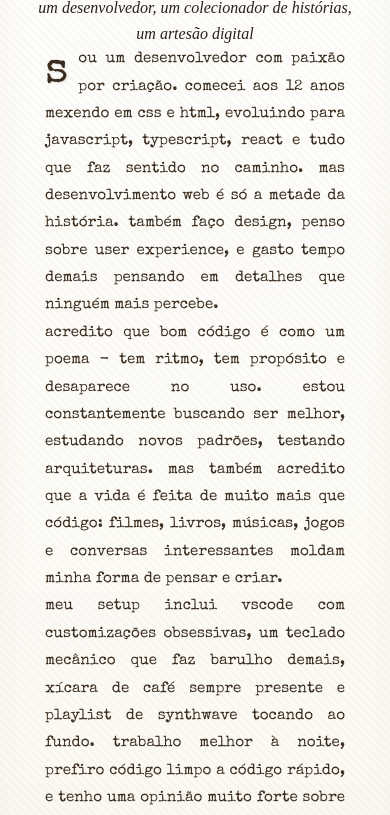
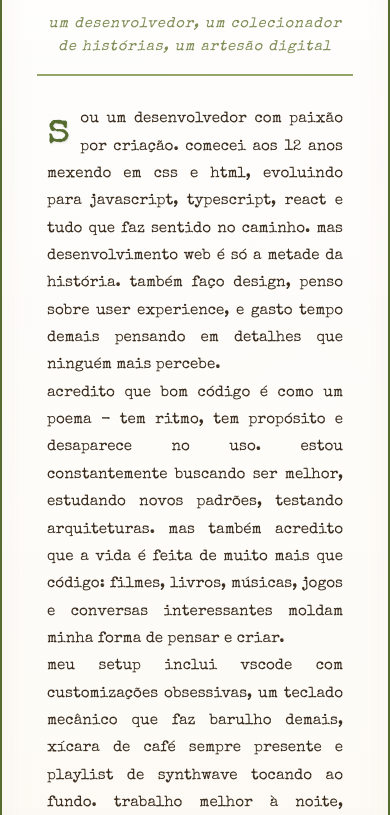
Before and after one commit to lorissette13/jornal_retro, a website: page pages/quem-sou.html in a window 390 px wide. Shown: the part 91-906 px from the top of the page. Drawn offline with nearby package versions, Linux system fonts and the light colour scheme.

Commit message:
refactor: centralizar layout e estilos de body em módulo único layout.css

```diff
--- /dev/null
+++ b/assets/css/layout.css
@@ -0,0 +1,267 @@
+/* ==========================================================================
+   MÓDULO GLOBAL DE LAYOUT - ESTILOS PADRONIZADOS PARA TODAS AS PÁGINAS
+   ========================================================================== */
+
+/* RESET E BASE GLOBAL */
+* {
+    margin: 0;
+    padding: 0;
+    box-sizing: border-box;
+}
+
+html {
+    scroll-behavior: smooth;
+}
+
+/* BODY - FUNDO E TEXTURA ÚNICA */
+body {
+    font-family: 'Times New Roman', serif;
+    font-size: 16px;
+    line-height: 1.6;
+    color: #2a2018;
+    background: var(--color-bg-cream);
+    background-image:
+        radial-gradient(circle at 20% 30%, rgba(85, 107, 47, 0.08) 0%, transparent 40%),
+        radial-gradient(circle at 80% 70%, rgba(126, 140, 84, 0.06) 0%, transparent 40%),
+        linear-gradient(to bottom,
+            rgba(245, 240, 232, 0.95) 0%,
+            rgba(240, 230, 210, 0.9) 30%,
+            rgba(250, 245, 235, 0.95) 70%,
+            rgba(245, 240, 232, 0.98) 100%);
+    min-height: 100vh;
+    position: relative;
+}
+
+body::before {
+    content: '';
+    position: fixed;
+    top: 0;
+    left: 0;
+    width: 100%;
+    height: 100%;
+    background-image:
+        radial-gradient(circle at 20% 30%, rgba(85, 107, 47, 0.08) 0%, transparent 40%),
+        radial-gradient(circle at 80% 70%, rgba(126, 140, 84, 0.06) 0%, transparent 40%),
+        linear-gradient(to bottom,
+            rgba(245, 240, 232, 0.95) 0%,
+            rgba(240, 230, 210, 0.9) 30%,
+            rgba(250, 245, 235, 0.95) 70%,
+            rgba(245, 240, 232, 0.98) 100%);
+    background-attachment: fixed;
+    z-index: -2;
+    pointer-events: none;
+}
+
+/* TEXTURA DE PAPEL GLOBAL */
+body::after {
+    content: '';
+    position: fixed;
+    top: 0;
+    left: 0;
+    width: 100%;
+    height: 100%;
+    background-image:
+        repeating-linear-gradient(
+            0deg,
+            transparent,
+            transparent 1px,
+            rgba(126, 140, 84, 0.02) 1px,
+            rgba(126, 140, 84, 0.02) 2px
+        ),
+        repeating-linear-gradient(
+            90deg,
+            transparent,
+            transparent 1px,
+            rgba(126, 140, 84, 0.02) 1px,
+            rgba(126, 140, 84, 0.02) 2px
+        );
+    background-size: 20px 20px;
+    z-index: -1;
+    pointer-events: none;
+    opacity: 0.3;
+}
+
+/* CONTAINER PRINCIPAL - PADRÃO PARA TODAS AS PÁGINAS */
+.container {
+    max-width: 1200px;
+    margin: 0 auto;
+    padding: 30px 40px;
+    background: linear-gradient(
+        to bottom,
+        rgba(255, 255, 255, 0.95),
+        rgba(250, 245, 235, 0.98),
+        rgba(255, 255, 255, 0.95)
+    );
+    border: 3px double var(--color-accent-olive);
+    border-radius: 0;
+    box-shadow:
+        0 0 50px rgba(85, 107, 47, 0.15),
+        inset 0 0 30px rgba(245, 240, 232, 0.8);
+    position: relative;
+    overflow: hidden;
+}
+
+.container::before {
+    content: '';
+    position: absolute;
+    top: 0;
+    left: 0;
+    width: 100%;
+    height: 2px;
+    background: linear-gradient(90deg, transparent, var(--color-accent-sage), transparent);
+    z-index: 1;
+}
+
+.container::after {
+    content: '';
+    position: absolute;
+    bottom: 0;
+    left: 0;
+    width: 100%;
+    height: 2px;
+    background: linear-gradient(90deg, transparent, var(--color-accent-sage), transparent);
+    z-index: 1;
+}
+
+/* HEADER GLOBAL */
+header, .header {
+    border-bottom: 2px solid var(--color-accent-olive);
+    margin-bottom: 40px;
+    padding-bottom: 20px;
+    position: relative;
+    z-index: 2;
+}
+
+/* FOOTER GLOBAL */
+footer, .footer {
+    border-top: 2px solid var(--color-accent-olive);
+    margin-top: 50px;
+    padding-top: 30px;
+    position: relative;
+    z-index: 2;
+}
+
+/* PAGE CONTENT LAYOUT */
+.page-content {
+    max-width: var(--page-content-max-width, 900px);
+    margin: 0 auto;
+    padding: var(--spacing-2xl, 40px) var(--spacing-lg, 30px);
+    position: relative;
+    z-index: 2;
+}
+
+/* PAGE HEADER */
+.page-header {
+    text-align: center;
+    margin-bottom: var(--spacing-3xl, 60px);
+    padding-bottom: var(--spacing-lg, 30px);
+    border-bottom: var(--border-width-normal, 1px) solid var(--color-border-primary);
+}
+
+.page-title {
+    font-family: 'Special Elite', monospace;
+    font-size: var(--font-size-5xl, 2.5rem);
+    font-weight: 400;
+    color: #2a2a2a;
+    margin-bottom: var(--spacing-md, 15px);
+    letter-spacing: 1.5px;
+    text-transform: lowercase;
+}
+
+.page-subtitle {
+    font-family: 'Special Elite', monospace;
+    font-size: var(--font-size-xl, 1.25rem);
+    color: var(--color-accent-sage);
+    font-style: italic;
+    letter-spacing: 1px;
+}
+
+/* SEÇÕES DE CONTEÚDO */
+.page-section {
+    margin-bottom: 60px;
+}
+
+.section-title {
+    font-family: 'Special Elite', monospace;
+    font-size: 1.5rem;
+    color: var(--color-text-muted);
+    margin-bottom: 20px;
+    padding-bottom: 15px;
+    border-bottom: 1px solid var(--color-border-primary);
+    text-transform: lowercase;
+    letter-spacing: 1px;
+}
+
+.section-content {
+    font-family: 'Special Elite', monospace;
+    font-size: 1rem;
+    line-height: 1.8;
+    color: #3a3a3a;
+    text-align: justify;
+}
+
+/* RESPONSIVIDADE GLOBAL */
+@media (max-width: 768px) {
+    .container {
+        padding: 20px 30px;
+    }
+
+    .page-content {
+        padding: 30px 20px;
+    }
+
+    .page-header {
+        margin-bottom: 40px;
+        padding-bottom: 20px;
+    }
+
+    .page-title {
+        font-size: 2rem;
+    }
+
+    .page-subtitle {
+        font-size: 1rem;
+    }
+
+    .section-title {
+        font-size: 1.3rem;
+    }
+
+    .section-content {
+        font-size: 0.95rem;
+    }
+}
+
+@media (max-width: 480px) {
+    .container {
+        padding: 15px 20px;
+        border: 2px double var(--color-accent-olive);
+    }
+
+    .page-content {
+        padding: 20px 15px;
+    }
+
+    .page-header {
+        margin-bottom: 30px;
+        padding-bottom: 15px;
+    }
+
+    .page-title {
+        font-size: 1.5rem;
+    }
+
+    .page-subtitle {
+        font-size: 0.9rem;
+    }
+
+    .section-title {
+        font-size: 1.1rem;
+        margin-bottom: 15px;
+    }
+
+    .section-content {
+        font-size: 0.9rem;
+        text-align: left;
+    }
+}
--- a/assets/css/page.css
+++ b/assets/css/page.css
@@ -1,60 +1,4 @@
-/* ESTILOS COMUNS PARA PÁGINAS INTERNAS */
-
-.page-content {
-    max-width: var(--page-content-max-width);
-    margin: 0 auto;
-    padding: var(--spacing-2xl) var(--spacing-lg);
-    position: relative;
-    z-index: var(--z-elevated);
-}
-
-.page-header {
-    text-align: center;
-    margin-bottom: var(--spacing-3xl);
-    padding-bottom: var(--spacing-lg);
-    border-bottom: var(--border-width-normal) solid var(--color-border-primary);
-}
-
-.page-title {
-    font-family: var(--font-family-mono);
-    font-size: var(--font-size-5xl);
-    font-weight: 400;
-    color: #2a2a2a;
-    margin-bottom: var(--spacing-md);
-    letter-spacing: var(--letter-spacing-widest);
-    text-transform: lowercase;
-}
-
-.page-subtitle {
-    font-family: var(--font-family-mono);
-    font-size: var(--font-size-xl);
-    color: var(--color-accent-sage);
-    font-style: italic;
-    letter-spacing: var(--letter-spacing-wide);
-}
-
-.page-section {
-    margin-bottom: var(--section-margin-bottom);
-}
-
-.section-title {
-    font-family: var(--font-family-mono);
-    font-size: var(--font-size-3xl);
-    color: var(--color-text-muted);
-    margin-bottom: var(--spacing-lg);
-    padding-bottom: var(--spacing-md);
-    border-bottom: var(--border-width-thin) solid var(--color-border-primary);
-    text-transform: lowercase;
-    letter-spacing: var(--letter-spacing-wide);
-}
-
-.section-content {
-    font-family: var(--font-family-mono);
-    font-size: var(--font-size-lg);
-    line-height: var(--line-height-loose);
-    color: #3a3a3a;
-    text-align: justify;
-}
+/* ESTILOS ADICIONAIS PARA PÁGINAS INTERNAS - COMPLEMENTA layout.css */
 
 /* Grid de Interesses */
 .interests-grid {
--- a/assets/css/style.css
+++ b/assets/css/style.css
@@ -1,4 +1,6 @@
 /* IMPORT DE MÓDULOS PRINCIPAIS */
+@import url('./tokens.css');
+@import url('./layout.css');
 @import url('./buttons.css');
 @import url('./filters.css');
 @import url('./filter-colors.css');
@@ -16,110 +18,6 @@
 
 html {
     scroll-behavior: smooth;
-}
-
-body {
-    font-family: 'Times New Roman', serif;
-    font-size: 16px;
-    line-height: 1.6;
-    color: #2a2018;
-    background: var(--color-bg-cream);
-    background-image:
-        radial-gradient(circle at 20% 30%, rgba(85, 107, 47, 0.08) 0%, transparent 40%),
-        radial-gradient(circle at 80% 70%, rgba(126, 140, 84, 0.06) 0%, transparent 40%),
-        linear-gradient(to bottom,
-            rgba(245, 240, 232, 0.95) 0%,
-            rgba(240, 230, 210, 0.9) 30%,
-            rgba(250, 245, 235, 0.95) 70%,
-            rgba(245, 240, 232, 0.98) 100%);
-    min-height: 100vh;
-    position: relative;
-}
-
-body::before {
-    content: '';
-    position: fixed;
-    top: 0;
-    left: 0;
-    width: 100%;
-    height: 100%;
-    background-image:
-        radial-gradient(circle at 20% 30%, rgba(85, 107, 47, 0.08) 0%, transparent 40%),
-        radial-gradient(circle at 80% 70%, rgba(126, 140, 84, 0.06) 0%, transparent 40%),
-        linear-gradient(to bottom,
-            rgba(245, 240, 232, 0.95) 0%,
-            rgba(240, 230, 210, 0.9) 30%,
-            rgba(250, 245, 235, 0.95) 70%,
-            rgba(245, 240, 232, 0.98) 100%);
-    background-attachment: fixed;
-    z-index: -2;
-    pointer-events: none;
-}
-
-/* TEXTURA DE PAPEL */
-body::after {
-    content: '';
-    position: fixed;
-    top: 0;
-    left: 0;
-    width: 100%;
-    height: 100%;
-    background-image:
-        repeating-linear-gradient(
-            0deg,
-            transparent,
-            transparent 1px,
-            rgba(126, 140, 84, 0.02) 1px,
-            rgba(126, 140, 84, 0.02) 2px
-        ),
-        repeating-linear-gradient(
-            90deg,
-            transparent,
-            transparent 1px,
-            rgba(126, 140, 84, 0.02) 1px,
-            rgba(126, 140, 84, 0.02) 2px
-        );
-    background-size: 20px 20px;
-    z-index: -1;
-    pointer-events: none;
-    opacity: 0.3;
-}
-
-/* CONTAINER PRINCIPAL */
-.container {
-    max-width: 1200px;
-    margin: 0 auto;
-    padding: 30px 40px;
-    background: linear-gradient(
-        to bottom,
-        rgba(255, 255, 255, 0.95),
-        rgba(250, 245, 235, 0.98),
-        rgba(255, 255, 255, 0.95)
-    );
-    border: 3px double var(--color-accent-olive);
-    border-radius: 0;
-    box-shadow:
-        0 0 50px rgba(85, 107, 47, 0.15),
-        inset 0 0 30px rgba(245, 240, 232, 0.8);
-    position: relative;
-    overflow: hidden;
-}
-
-.container::before {
-    content: '';
-    position: absolute;
-    top: 0;
-    left: 0;
-    right: 0;
-    bottom: 0;
-    background: repeating-linear-gradient(
-        45deg,
-        transparent,
-        transparent 3px,
-        rgba(126, 140, 84, 0.03) 3px,
-        rgba(126, 140, 84, 0.03) 6px
-    );
-    pointer-events: none;
 }
 
 /* HEADER */
```
